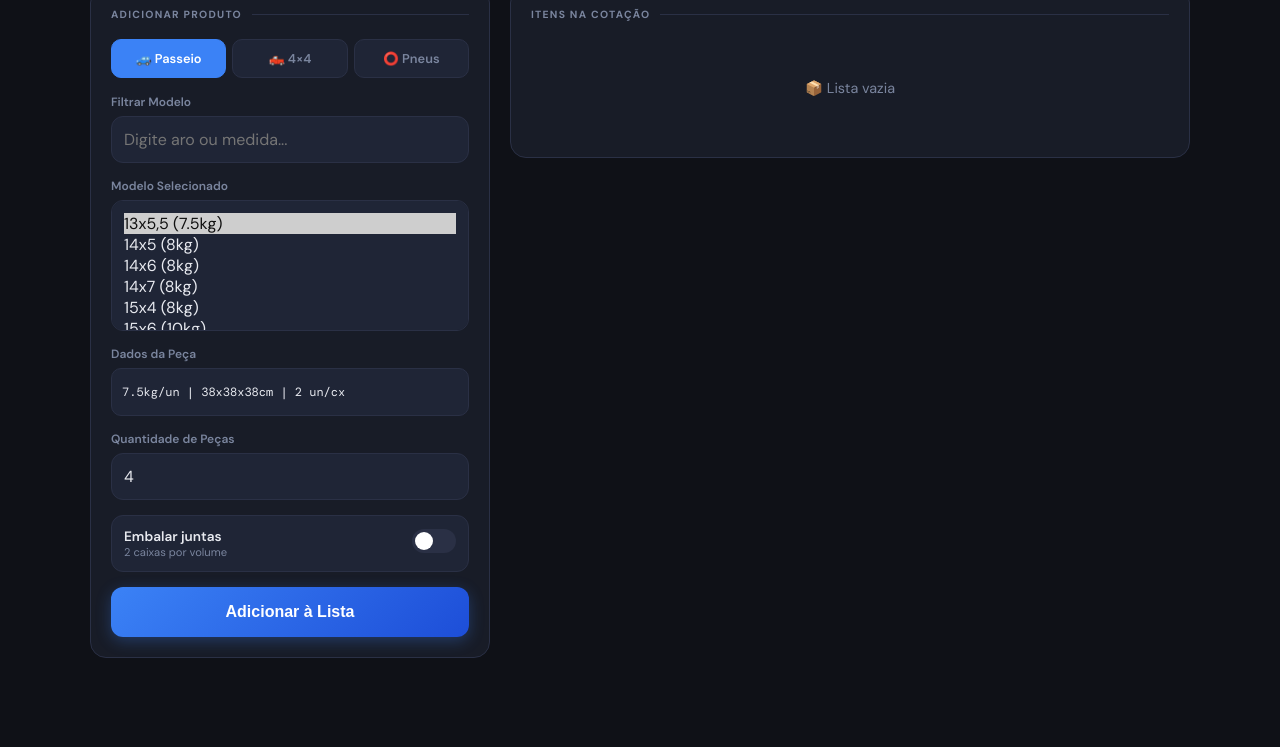
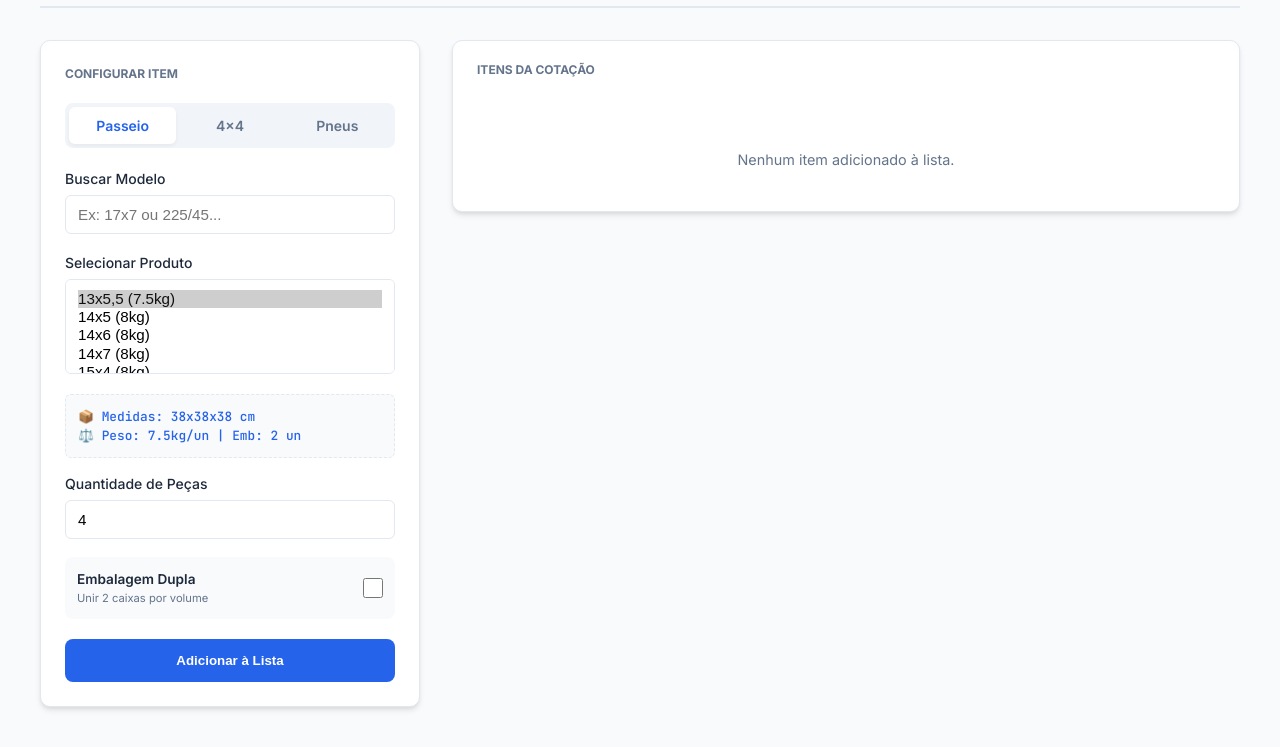
Before and after one commit to LeoAbril98/CALCULADORA-MKR, a plain HTML site: page index.html in a window 1280 px wide. Shown: the part 111-858 px from the top of the page. Before the commit the page ends 804 px from the top, so only its background shows below. Drawn offline with nearby package versions, Linux system fonts and the light colour scheme.

Commit message:
Atualizar o index.html

```diff
--- a/index.html
+++ b/index.html
@@ -2,273 +2,319 @@
 <html lang="pt-br">
 <head>
     <meta charset="UTF-8">
-    <meta name="viewport" content="width=device-width, initial-scale=1.0, maximum-scale=1.0">
-    <title>Cotação de Expedição v2.0</title>
-    <link href="https://fonts.googleapis.com/css2?family=DM+Sans:wght@400;500;600;700&family=DM+Mono:wght@400;500&display=swap" rel="stylesheet">
+    <meta name="viewport" content="width=device-width, initial-scale=1.0">
+    <title>Expedição Pro | Logística</title>
+    <link href="https://fonts.googleapis.com/css2?family=Inter:wght@400;500;600;700&family=JetBrains+Mono:wght@500&display=swap" rel="stylesheet">
     <style>
         :root {
-            --bg: #0f1117;
-            --surface: #181c27;
-            --surface2: #1f2536;
-            --border: #2a3045;
-            --accent: #3b82f6;
-            --accent2: #60a5fa;
-            --accent-glow: rgba(59,130,246,0.18);
-            --text: #e8eaf0;
-            --muted: #7a859e;
+            --bg: #f8fafc;
+            --surface: #ffffff;
+            --primary: #2563eb;
+            --primary-hover: #1d4ed8;
+            --text-main: #1e293b;
+            --text-muted: #64748b;
+            --border: #e2e8f0;
+            --success: #10b981;
             --danger: #ef4444;
-            --success: #22c55e;
-            --radius: 12px;
-            --mono: 'DM Mono', monospace;
+            --shadow: 0 4px 6px -1px rgba(0, 0, 0, 0.1), 0 2px 4px -1px rgba(0, 0, 0, 0.06);
+            --radius: 10px;
         }
 
         * { box-sizing: border-box; margin: 0; padding: 0; }
 
         body {
-            font-family: 'DM Sans', sans-serif;
-            background: var(--bg);
-            color: var(--text);
-            min-height: 100vh;
-            padding: 20px 14px;
-            display: flex;
-            justify-content: center;
+            font-family: 'Inter', sans-serif;
+            background-color: var(--bg);
+            color: var(--text-main);
+            line-height: 1.5;
+            padding: 40px 20px;
         }
 
-        .wrap {
-            width: 100%;
-            max-width: 1100px;
-            display: flex;
-            flex-direction: column;
-            gap: 20px;
+        .container {
+            max-width: 1200px;
+            margin: 0 auto;
         }
 
+        /* Header */
         header {
+            margin-bottom: 32px;
+            border-bottom: 2px solid var(--border);
+            padding-bottom: 20px;
             display: flex;
+            justify-content: space-between;
             align-items: center;
-            gap: 15px;
-            margin-bottom: 10px;
         }
 
-        .logo {
-            width: 48px; height: 48px; border-radius: 12px;
-            background: linear-gradient(135deg, var(--accent), #1d4ed8);
-            display: flex; align-items: center; justify-content: center;
-            font-size: 24px; box-shadow: 0 0 20px var(--accent-glow);
+        .brand h1 { font-size: 1.5rem; font-weight: 800; color: #0f172a; letter-spacing: -0.025em; }
+        .brand p { color: var(--text-muted); font-size: 0.875rem; }
+
+        /* Layout Grid */
+        .grid {
+            display: grid;
+            grid-template-columns: 380px 1fr;
+            gap: 32px;
         }
 
-        header h1 { font-size: 1.2rem; font-weight: 700; }
-        header p { font-size: 0.8rem; color: var(--muted); }
-
-        /* Grid Responsivo */
-        .main-grid {
-            display: grid;
-            grid-template-columns: 1fr;
-            gap: 20px;
-            align-items: start;
-        }
-
-        @media (min-width: 900px) {
-            .main-grid {
-                grid-template-columns: 400px 1fr;
-            }
-            .sticky-side {
-                position: sticky;
-                top: 20px;
-            }
-        }
+        @media (max-width: 900px) { .grid { grid-template-columns: 1fr; } }
 
         /* Cards */
         .card {
             background: var(--surface);
             border: 1px solid var(--border);
-            border-radius: 16px;
-            padding: 20px;
+            border-radius: var(--radius);
+            box-shadow: var(--shadow);
+            padding: 24px;
+            height: fit-content;
+        }
+
+        .section-title {
+            font-size: 0.75rem;
+            text-transform: uppercase;
+            font-weight: 700;
+            color: var(--text-muted);
+            margin-bottom: 20px;
+            display: flex;
+            align-items: center;
+            gap: 8px;
+        }
+
+        /* Tabs Profissionais */
+        .tabs {
+            display: flex;
+            background: #f1f5f9;
+            padding: 4px;
+            border-radius: 8px;
+            margin-bottom: 20px;
+        }
+
+        .tab {
+            flex: 1;
+            padding: 8px;
+            text-align: center;
+            font-size: 0.875rem;
+            font-weight: 600;
+            cursor: pointer;
+            border-radius: 6px;
+            transition: 0.2s;
+            color: var(--text-muted);
+        }
+
+        .tab.active {
+            background: white;
+            color: var(--primary);
+            box-shadow: 0 2px 4px rgba(0,0,0,0.05);
+        }
+
+        /* Inputs */
+        .field { margin-bottom: 18px; }
+        label { display: block; font-size: 0.875rem; font-weight: 500; margin-bottom: 6px; }
+
+        input, select {
+            width: 100%;
+            padding: 10px 12px;
+            border: 1px solid var(--border);
+            border-radius: 6px;
+            font-size: 0.95rem;
+            outline: none;
+            transition: border-color 0.2s;
+        }
+
+        input:focus { border-color: var(--primary); }
+
+        .info-preview {
+            background: #f8fafc;
+            border: 1px dashed var(--border);
+            padding: 12px;
+            border-radius: 6px;
+            font-family: 'JetBrains Mono', monospace;
+            font-size: 0.8rem;
+            color: var(--primary);
             margin-bottom: 15px;
         }
 
-        .card-title {
-            font-size: 0.65rem; font-weight: 800; letter-spacing: 0.12em;
-            text-transform: uppercase; color: var(--muted);
-            margin-bottom: 18px; display: flex; align-items: center; gap: 10px;
-        }
-        .card-title::after { content:''; flex:1; height:1px; background:var(--border); }
-
-        /* Controles */
-        .tabs { display: flex; gap: 6px; margin-bottom: 16px; }
-        .tab {
-            flex: 1; padding: 10px 5px; text-align: center; border-radius: 10px;
-            border: 1px solid var(--border); background: var(--surface2);
-            color: var(--muted); font-size: 0.8rem; font-weight: 600;
-            cursor: pointer; transition: all 0.2s;
-        }
-        .tab.active {
-            background: var(--accent); border-color: var(--accent); color: #fff;
+        /* Toggle Button Custom */
+        .toggle-container {
+            display: flex;
+            align-items: center;
+            justify-content: space-between;
+            padding: 12px;
+            background: #f8fafc;
+            border-radius: 8px;
+            margin-bottom: 20px;
         }
 
-        .field { margin-bottom: 15px; }
-        label { font-size: 0.75rem; font-weight: 600; color: var(--muted); display: block; margin-bottom: 6px; }
-
-        input, select {
-            width: 100%; background: var(--surface2); border: 1px solid var(--border);
-            border-radius: var(--radius); padding: 12px;
-            color: var(--text); font-family: inherit; font-size: 16px;
+        .btn-primary {
+            width: 100%;
+            padding: 14px;
+            background: var(--primary);
+            color: white;
+            border: none;
+            border-radius: 8px;
+            font-weight: 700;
+            cursor: pointer;
+            transition: 0.2s;
         }
 
-        .info-box {
-            background: var(--surface2); border: 1px solid var(--border);
-            border-radius: 10px; padding: 10px; font-family: var(--mono);
-            font-size: 0.75rem; min-height: 48px; display: flex; align-items: center;
+        .btn-primary:hover { background: var(--primary-hover); transform: translateY(-1px); }
+
+        /* Listagem de Itens */
+        .item-row {
+            display: grid;
+            grid-template-columns: auto 1fr auto;
+            align-items: center;
+            padding: 16px;
+            border-bottom: 1px solid var(--border);
+            gap: 15px;
         }
 
-        .toggle-row {
-            display: flex; align-items: center; justify-content: space-between;
-            background: var(--surface2); padding: 12px; border-radius: var(--radius);
-            margin-bottom: 15px; border: 1px solid var(--border);
+        .item-row:last-child { border-bottom: none; }
+
+        .item-icon {
+            width: 40px; height: 40px; background: #eff6ff;
+            border-radius: 8px; display: flex; align-items: center; justify-content: center;
+            color: var(--primary); font-size: 1.2rem;
         }
 
-        .toggle { position: relative; width: 44px; height: 24px; }
-        .toggle input { opacity: 0; width: 0; height: 0; }
-        .slider {
-            position: absolute; inset: 0; background: var(--border);
-            border-radius: 24px; cursor: pointer; transition: .2s;
+        .item-details h4 { font-size: 0.95rem; font-weight: 700; }
+        .item-details p { font-size: 0.8rem; color: var(--text-muted); }
+
+        .badge-pill {
+            padding: 2px 8px; border-radius: 12px; font-size: 0.65rem; font-weight: 700;
+            text-transform: uppercase;
         }
-        .slider::before {
-            content:''; position:absolute; width:18px; height:18px;
-            left:3px; top:3px; background:#fff; border-radius:50%; transition: .2s;
-        }
-        .toggle input:checked + .slider { background: var(--accent); }
-        .toggle input:checked + .slider::before { transform: translateX(20px); }
+        .bg-blue { background: #e0e7ff; color: #4338ca; }
+        .bg-gray { background: #f1f5f9; color: #475569; }
 
-        .btn-add {
-            width: 100%; padding: 16px; border-radius: var(--radius); border: none;
-            background: linear-gradient(135deg, var(--accent), #1d4ed8);
-            color: #fff; font-size: 1rem; font-weight: 700; cursor: pointer;
-            box-shadow: 0 4px 15px rgba(59,130,246,0.3);
+        /* Resultado */
+        .summary-card {
+            background: #1e293b;
+            color: white;
+            border-radius: var(--radius);
+            padding: 24px;
+            margin-top: 24px;
         }
 
-        /* Itens e Resultado */
-        .items-empty { text-align: center; color: var(--muted); padding: 40px 0; font-size: 0.9rem; }
-        .item-card {
-            display: flex; align-items: center; gap: 12px;
-            background: var(--surface2); border: 1px solid var(--border);
-            border-radius: 12px; padding: 12px; margin-bottom: 10px;
+        .stats {
+            display: flex;
+            gap: 40px;
+            margin-bottom: 24px;
+            padding-bottom: 20px;
+            border-bottom: 1px solid #334155;
         }
-        .item-left { flex: 1; }
-        .item-aro { font-weight: 700; color: var(--text); font-family: var(--mono); }
 
-        .badge {
-            font-size: 0.6rem; font-weight: 800; padding: 2px 8px;
-            border-radius: 10px; text-transform: uppercase; margin-right: 5px;
+        .stat-item h5 { color: #94a3b8; font-size: 0.7rem; text-transform: uppercase; margin-bottom: 4px; }
+        .stat-item p { font-size: 1.5rem; font-weight: 700; font-family: 'JetBrains Mono'; }
+
+        .vol-detail {
+            background: rgba(255,255,255,0.05);
+            padding: 12px;
+            border-radius: 8px;
+            margin-bottom: 8px;
+            display: flex;
+            justify-content: space-between;
+            font-size: 0.85rem;
         }
-        .badge-on { background: rgba(34,197,94,0.15); color: var(--success); }
-        .badge-off { background: rgba(239,68,68,0.1); color: var(--danger); }
 
-        .result-card {
-            background: linear-gradient(160deg, #1e293b 0%, #0f172a 100%);
-            border: 1px solid rgba(59,130,246,0.3); border-radius: 18px; padding: 20px;
+        .vol-qty { color: #38bdf8; font-weight: 700; }
+
+        .btn-delete {
+            background: none; border: none; color: #cbd5e1; cursor: pointer; padding: 8px;
         }
-        .stats-grid { display: grid; grid-template-columns: repeat(3, 1fr); gap: 10px; margin-bottom: 20px; }
-        .stat-box { background: rgba(0,0,0,0.2); border-radius: 12px; padding: 15px 5px; text-align: center; }
-        .stat-val { font-size: 1.5rem; font-weight: 700; color: var(--accent2); font-family: var(--mono); }
-        .stat-lbl { font-size: 0.6rem; color: var(--muted); text-transform: uppercase; margin-top: 4px; }
+        .btn-delete:hover { color: var(--danger); }
 
-        .vol-row { background: rgba(255,255,255,0.03); border: 1px solid var(--border); border-radius: 10px; padding: 12px; margin-bottom: 6px; }
-        .vol-count { color: var(--accent2); font-weight: 800; margin-right: 8px; }
-
-        .btn-del { background: none; border: none; color: var(--muted); cursor: pointer; padding: 5px; }
-        .btn-del:hover { color: var(--danger); }
     </style>
 </head>
 <body>
 
-<div class="wrap">
+<div class="container">
     <header>
-        <div class="logo">🚗</div>
-        <div>
-            <h1>Cotação de Expedição</h1>
-            <p>Calculadora de volumes para logística</p>
+        <div class="brand">
+            <h1>Expedição Pro <span style="color:var(--primary)">.</span></h1>
+            <p>Sistema de Cubagem e Pesagem Logística</p>
         </div>
+        <button onclick="limparTudo()" style="background:none; border:1px solid #e2e8f0; padding:8px 16px; border-radius:6px; cursor:pointer; font-size:0.8rem; font-weight:600; color:var(--text-muted)">Limpar Tudo</button>
     </header>
 
-    <main class="main-grid">
-        <div class="sticky-side">
+    <div class="grid">
+        <aside>
             <div class="card">
-                <div class="card-title">Adicionar Produto</div>
+                <div class="section-title">Configurar Item</div>
 
                 <div class="tabs">
-                    <div class="tab active" onclick="setTipo('PASSEIO')">🚙 Passeio</div>
-                    <div class="tab" onclick="setTipo('4x4')">🛻 4×4</div>
-                    <div class="tab" onclick="setTipo('PNEUS')">⭕ Pneus</div>
+                    <div class="tab active" onclick="setTipo('PASSEIO')">Passeio</div>
+                    <div class="tab" onclick="setTipo('4x4')">4x4</div>
+                    <div class="tab" onclick="setTipo('PNEUS')">Pneus</div>
                 </div>
 
                 <div class="field">
-                    <label>Filtrar Modelo</label>
-                    <input type="text" id="search" placeholder="Digite aro ou medida..." oninput="popularItens()">
+                    <label>Buscar Modelo</label>
+                    <input type="text" id="search" placeholder="Ex: 17x7 ou 225/45..." oninput="popularItens()">
                 </div>
 
                 <div class="field">
-                    <label>Modelo Selecionado</label>
-                    <select id="item" size="5" onchange="atualizarInfo()"></select>
+                    <label>Selecionar Produto</label>
+                    <select id="item" size="4" onchange="atualizarInfo()"></select>
                 </div>
 
-                <div class="field">
-                    <label>Dados da Peça</label>
-                    <div class="info-box" id="itemInfo">—</div>
-                </div>
+                <div id="itemInfo" class="info-preview">Selecione um item...</div>
 
                 <div class="field">
                     <label>Quantidade de Peças</label>
                     <input type="number" id="quantidade" value="4" min="1">
                 </div>
 
-                <div class="toggle-row">
+                <div class="toggle-container">
                     <div>
-                        <div style="font-size:0.85rem; font-weight:600">Embalar juntas</div>
-                        <div style="font-size:0.7rem; color:var(--muted)">2 caixas por volume</div>
+                        <p style="font-size:0.85rem; font-weight:600">Embalagem Dupla</p>
+                        <p style="font-size:0.7rem; color:var(--text-muted)">Unir 2 caixas por volume</p>
                     </div>
-                    <label class="toggle">
-                        <input type="checkbox" id="embalar">
-                        <span class="slider"></span>
-                    </label>
+                    <input type="checkbox" id="embalar" style="width:20px; height:20px; cursor:pointer">
                 </div>
 
-                <button class="btn-add" id="btnAdd" onclick="adicionarItem()">Adicionar à Lista</button>
+                <button class="btn-primary" onclick="adicionarItem()">Adicionar à Lista</button>
             </div>
-        </div>
+        </aside>
 
-        <div>
-            <div class="card">
-                <div class="card-title">Itens na Cotação</div>
+        <main>
+            <div class="card" style="padding:0">
+                <div style="padding:20px 24px 10px 24px">
+                    <div class="section-title">Itens da Cotação</div>
+                </div>
+
                 <div id="listaItens">
-                    <div class="items-empty">📦 Lista vazia</div>
+                    <div style="padding:40px; text-align:center; color:var(--text-muted); font-size:0.9rem">
+                        Nenhum item adicionado à lista.
+                    </div>
                 </div>
-                <button id="btnClear" onclick="limparTudo()" style="display:none; background:none; border:none; color:var(--muted); font-size:0.75rem; cursor:pointer; margin-top:10px;">🗑 Limpar tudo</button>
             </div>
 
-            <div class="result-card" id="resultadoTotal" style="display:none">
-                <div class="card-title" style="color:var(--accent2)">Resumo da Carga</div>
-                <div class="stats-grid">
-                    <div class="stat-box">
-                        <div class="stat-val" id="totalPecas">0</div>
-                        <div class="stat-lbl">Peças</div>
+            <div id="resultadoTotal" style="display:none" class="summary-card">
+                <div class="section-title" style="color:#94a3b8">Resumo da Carga</div>
+
+                <div class="stats">
+                    <div class="stat-item">
+                        <h5>Peças</h5>
+                        <p id="totalPecas">0</p>
                     </div>
-                    <div class="stat-box">
-                        <div class="stat-val" id="totalPeso">0</div>
-                        <div class="stat-lbl">Peso (kg)</div>
+                    <div class="stat-item">
+                        <h5>Peso Total</h5>
+                        <p><span id="totalPeso">0</span><small style="font-size:0.8rem"> kg</small></p>
                     </div>
-                    <div class="stat-box">
-                        <div class="stat-val" id="totalVolumes">0</div>
-                        <div class="stat-lbl">Volumes</div>
+                    <div class="stat-item">
+                        <h5>Volumes</h5>
+                        <p id="totalVolumes">0</p>
                     </div>
                 </div>
-                <div class="card-title">Detalhamento de Volumes</div>
+
+                <div class="section-title" style="color:#94a3b8; margin-top:10px">Detalhamento dos Volumes</div>
                 <div id="detalhamentoVolumes"></div>
             </div>
-        </div>
-    </main>
+        </main>
+    </div>
 </div>
 
 <script>
+// (Mantive sua lógica de dados e cálculos que já funcionava bem, apenas ajustando a renderização)
 const dados = {
     PASSEIO: [
         { aro:"13x5,5", peso:7.5, dim:[38,38,38], porCaixa:2 },
@@ -350,8 +396,9 @@ let idCounter = 0;
 
 function setTipo(t) {
     tipoAtual = t;
-    const tabs = ['PASSEIO','4x4','PNEUS'];
-    document.querySelectorAll('.tab').forEach((el,i) => el.classList.toggle('active', tabs[i]===t));
+    document.querySelectorAll('.tab').forEach(el => {
+        el.classList.toggle('active', el.textContent.toUpperCase().includes(t));
+    });
     document.getElementById('search').value = '';
     popularItens();
 }
@@ -376,7 +423,7 @@ function atualizarInfo() {
     const sel = document.getElementById('item');
     if (!sel.options.length) return;
     const item = dados[tipoAtual][sel.value];
-    document.getElementById('itemInfo').innerHTML = `${item.peso}kg/un | ${item.dim.join('x')}cm | ${item.porCaixa} un/cx`;
+    document.getElementById('itemInfo').innerHTML = `📦 Medidas: ${item.dim.join('x')} cm<br>⚖️ Peso: ${item.peso}kg/un | Emb: ${item.porCaixa} un`;
 }
 
 function calcularVolumes(item, qtd, embalar) {
@@ -436,7 +483,7 @@ function remover(id) {
 }
 
 function limparTudo() {
-    if (!confirm('Limpar cotação?')) return;
+    if (!confirm('Deseja limpar toda a cotação?')) return;
     cotacao = [];
     renderItens();
     renderResultado();
@@ -444,23 +491,23 @@ function limparTudo() {
 
 function renderItens() {
     const div = document.getElementById('listaItens');
-    document.getElementById('btnClear').style.display = cotacao.length ? 'block':'none';
-
     if (!cotacao.length) {
-        div.innerHTML = '<div class="items-empty">📦 Lista vazia</div>';
+        div.innerHTML = '<div style="padding:40px; text-align:center; color:var(--text-muted); font-size:0.9rem">Nenhum item na lista.</div>';
         return;
     }
 
     div.innerHTML = cotacao.map(c => `
-        <div class="item-card">
-            <div class="item-left">
-                <span class="badge ${c.embalar?'badge-on':'badge-off'}">${c.embalar?'EMB. DUPLA':'SIMPLES'}</span>
-                <span class="item-aro">${c.aro}</span>
-                <div style="font-size:0.75rem; color:var(--muted); margin-top:4px;">
-                    ${c.qtd} un · ${(c.pesoUnit*c.qtd).toFixed(1)}kg · ${c.volumes.length} vol.
-                </div>
+        <div class="item-row">
+            <div class="item-icon">📦</div>
+            <div class="item-details">
+                <h4>${c.aro}</h4>
+                <p>
+                    <span class="badge-pill bg-gray">${c.tipo}</span>
+                    <span class="badge-pill ${c.embalar?'bg-blue':'bg-gray'}">${c.embalar?'Dobra':'Simples'}</span>
+                    • ${c.qtd} un. • ${(c.pesoUnit*c.qtd).toFixed(1)}kg
+                </p>
             </div>
-            <button class="btn-del" onclick="remover(${c.id})">✕</button>
+            <button class="btn-delete" onclick="remover(${c.id})">✕</button>
         </div>`).join('');
 }
 
@@ -489,9 +536,9 @@ function renderResultado() {
     document.getElementById('totalVolumes').textContent = todosVols.length;
 
     document.getElementById('detalhamentoVolumes').innerHTML = Object.values(grupos).map(g=>`
-        <div class="vol-row">
-            <div><span class="vol-count">${g.count}x</span> ${g.comp}x${g.larg}x${g.alt} cm</div>
-            <div style="font-size:0.7rem; color:var(--muted); margin-top:3px;">Peso Total do Grupo: ${g.peso.toFixed(1)}kg</div>
+        <div class="vol-detail">
+            <span><span class="vol-qty">${g.count}x</span> Volume(s) de ${g.comp}x${g.larg}x${g.alt} cm</span>
+            <span style="color:#94a3b8">Subtotal: ${g.peso.toFixed(1)}kg</span>
         </div>`).join('');
 }
 
```
